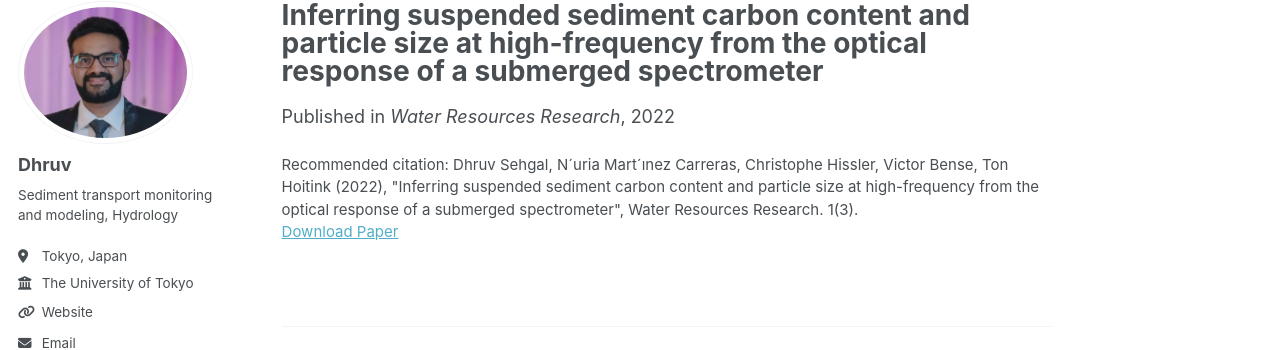
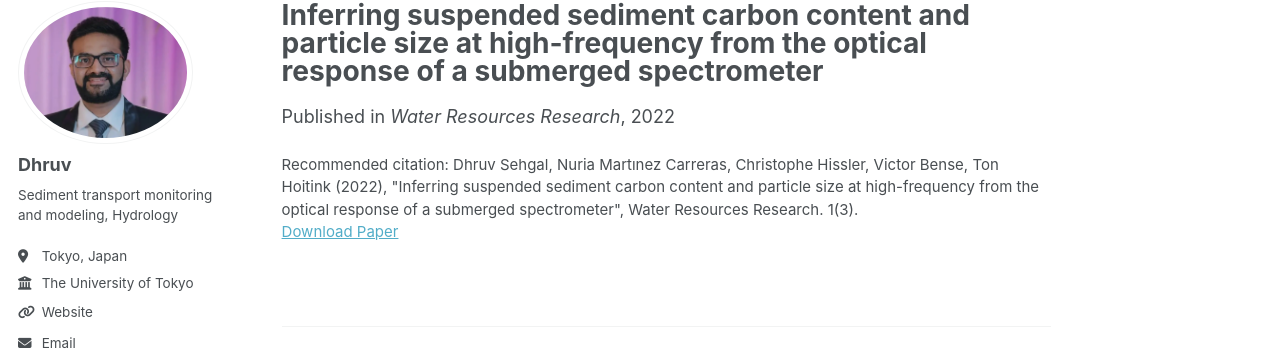
Before and after one commit to dhruvsehgal92/dhruvsehgal92, a Jekyll site: the page built from _publications/2022-04-22-paper-title-number-4.md, in a window 1280 px wide. Shown: the part 98-448 px from the top of the page. Built offline with Jekyll 4.4.1, drawn with Linux system fonts in a browser that asks for light colours; some web fonts are replaced; a script bundle is joined from its source files by our own code; library files that are not in the unit come from our copies.

Commit message:
Update and rename 2015-10-01-paper-title-number-3.md to 2022-04-22-paper-title-number-4.md

```diff
--- a/_publications/2015-10-01-paper-title-number-3.md
+++ b/_publications/2022-04-22-paper-title-number-4.md
@@ -2,11 +2,10 @@
 title: "Inferring suspended sediment carbon content and particle size at high-frequency from the optical response of a submerged spectrometer"
 collection: publications
 category: manuscripts
-permalink: /publication/2015-10-01-paper-title-number-3
+permalink: /publication/2022-04-22-paper-title-number-4
 excerpt: 'This paper is about use of in-situ spectral response of suspended sediments to measure particle size and carbon content.'
 date: 2022-04-22
 venue: 'Water Resources Research'
 paperurl: 'https://doi.org/10.1029/2021WR030624'
-citation: 'Dhruv Sehgal, N´uria Mart´ınez Carreras, Christophe Hissler, Victor Bense, Ton Hoitink (2022), "Inferring suspended sediment carbon content and particle size at high-frequency from the optical response of a
-submerged spectrometer", Water Resources Research. 1(3).'
+citation: 'Dhruv Sehgal, Nuria Martınez Carreras, Christophe Hissler, Victor Bense, Ton Hoitink (2022), "Inferring suspended sediment carbon content and particle size at high-frequency from the optical response of a submerged spectrometer", Water Resources Research. 1(3).'
 ---
```
